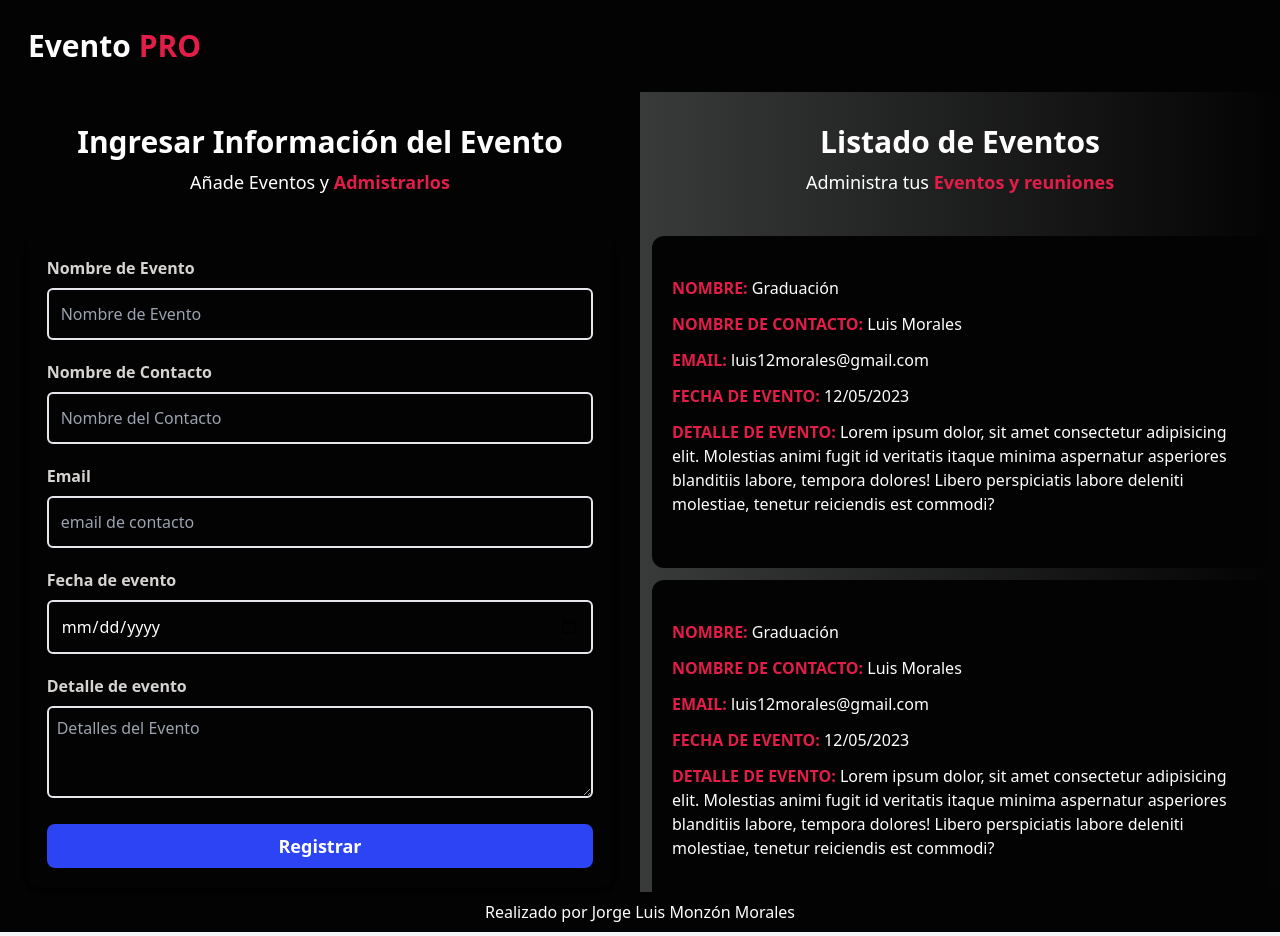
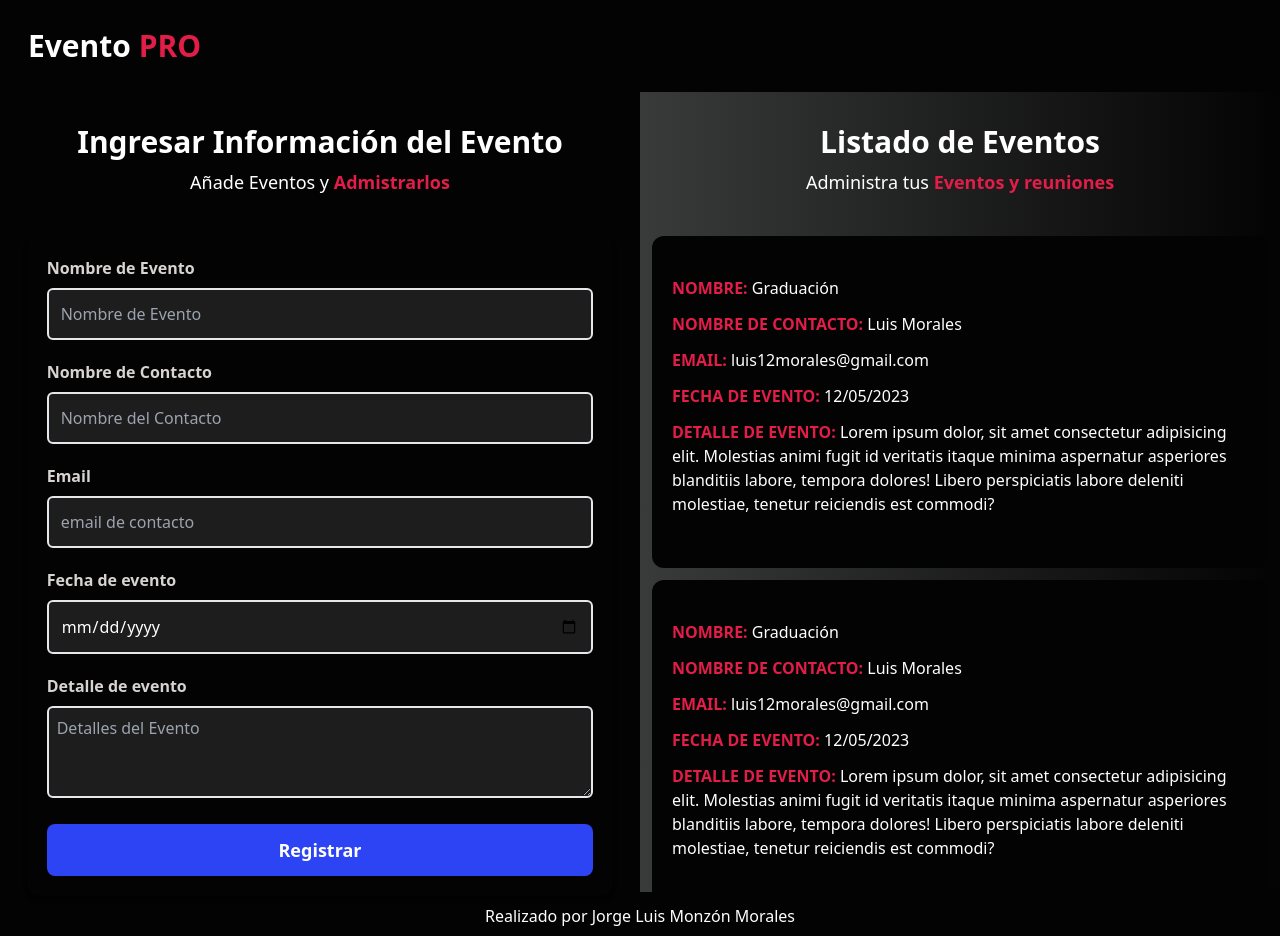
Before and after one commit to JorgeDevmm/proyecto-EventoPRO, a React (Vite) app: page / in a window 1280 px wide. Built offline with nearby package versions, Linux system fonts and the light colour scheme.

Commit message:
Agregando validación formulario vacio

```diff
--- a/src/components/Formulario.jsx
+++ b/src/components/Formulario.jsx
@@ -2,11 +2,23 @@ import { useState, useEffect } from 'react';
 
 const Formulario = () => {
   const [nombre, setNombre] = useState('');
+  const [contacto, setContacto] = useState('');
+  const [email, setEmail] = useState('');
+  const [fecha, setFecha] = useState('');
+  const [detalle, setDetalle] = useState('');
+
+  const [error, setError] = useState(false);
 
   const handleSubmit = (e) => {
     e.preventDefault();
 
-    console.log('Esto es una prueba de envio de formulario');
+    // Validación del Formulario
+    if ([nombre, contacto, email, fecha, detalle].includes('')) {
+      setError(true);
+      return;
+    }
+
+    setError(false);
   };
 
   return (
@@ -24,6 +36,11 @@ const Formulario = () => {
         action=''
         className=' text-white shadow-md py-5 px-5 md:w-4/5 lg:w-11/12 mx-auto rounded-xl'
       >
+        {error && (
+          <div className='text-center bg-red-800 text-white font-bold py-3 mb-2 uppercase rounded-lg'>
+            <p>Todos los Campos son obligatorios</p>
+          </div>
+        )}
         <div className='mb-5'>
           <label htmlFor='nombre' className='font-bold block text-stone-300'>
             Nombre de Evento
@@ -31,7 +48,7 @@ const Formulario = () => {
           <input
             type='text'
             id='nombre'
-            className='border-2 p-3 mt-2 rounded-md w-full placeholder-gray-400 bg-[#030303]'
+            className='border-2 p-3 mt-2 rounded-md w-full placeholder-gray-400 bg-[#1D1D1D]'
             placeholder='Nombre de Evento'
             value={nombre}
             onChange={(e) => setNombre(e.target.value)}
@@ -45,8 +62,10 @@ const Formulario = () => {
           <input
             type='text'
             id='contacto'
-            className='border-2 p-3 mt-2 rounded-md w-full placeholder-gray-400 bg-[#030303]'
+            className='border-2 p-3 mt-2 rounded-md w-full placeholder-gray-400 bg-[#1D1D1D]'
             placeholder='Nombre del Contacto'
+            value={contacto}
+            onChange={(e) => setContacto(e.target.value)}
           />
         </div>
         <div className='mb-5'>
@@ -56,8 +75,10 @@ const Formulario = () => {
           <input
             type='email'
             id='email'
-            className='border-2 p-3 mt-2 rounded-md w-full placeholder-gray-400 bg-[#030303]'
+            className='border-2 p-3 mt-2 rounded-md w-full placeholder-gray-400 bg-[#1D1D1D]'
             placeholder='email de contacto'
+            value={email}
+            onChange={(e) => setEmail(e.target.value)}
           />
         </div>
         <div className='mb-5'>
@@ -67,7 +88,9 @@ const Formulario = () => {
           <input
             type='date'
             id='fecha'
-            className='border-2 p-3 mt-2 rounded-md w-full placeholder-gray-400 bg-[#030303]'
+            className='border-2 p-3 mt-2 rounded-md w-full placeholder-gray-400 bg-[#1D1D1D]'
+            value={fecha}
+            onChange={(e) => setFecha(e.target.value)}
           />
         </div>
         <div className='mb-5'>
@@ -79,14 +102,16 @@ const Formulario = () => {
             id='detalle'
             cols='30'
             rows='3'
-            className='border-2 p-2 mt-2 rounded-md w-full placeholder-gray-400 bg-[#030303]'
+            className='border-2 p-2 mt-2 rounded-md w-full placeholder-gray-400 bg-[#1D1D1D]'
             placeholder='Detalles del Evento'
+            value={detalle}
+            onChange={(e) => setDetalle(e.target.value)}
           ></textarea>
         </div>
 
         <input
           type='submit'
-          className='py-2 bg-[#2D44F5] text-white font-bold text-lg rounded-lg inline-block  w-full hover:bg-[#2c76ffef] transition-colors'
+          className='py-3 bg-[#2D44F5] text-white font-bold text-lg rounded-lg inline-block  w-full hover:bg-[#2c76ffef] transition-colors'
           value='Registrar'
         />
       </form>
```
